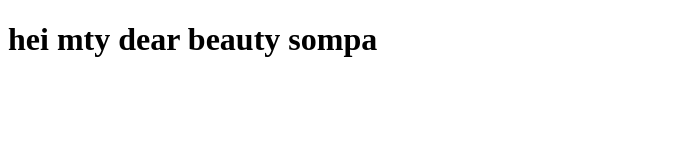
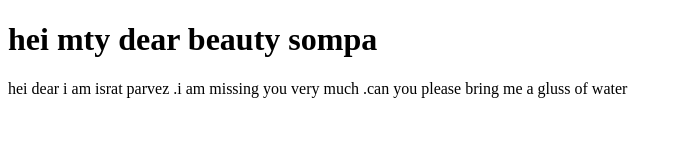
Before and after one commit to ISRAT-PARVEZ/my-second-repo, a plain HTML site: page my-second.html in a window 1280 px wide. Shown: the whole page, without its empty margins (0-683 px from the left). Drawn offline with Linux system fonts and the light colour scheme.

Commit message:
my second repo

```diff
--- a/my-second.html
+++ b/my-second.html
@@ -10,6 +10,7 @@
 
 <body>
     <h1>hei mty dear beauty sompa</h1>
+    <p>hei dear i am israt parvez .i am missing you very much .can you please bring me a gluss of water</p>
 </body>
 
 </html>
```
